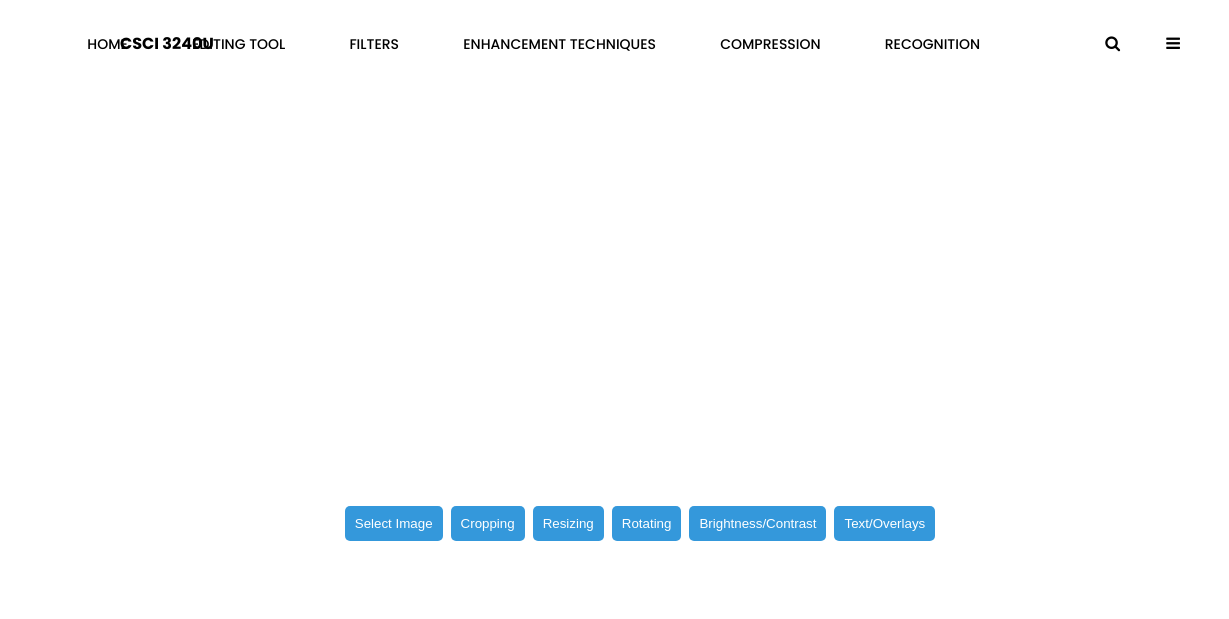
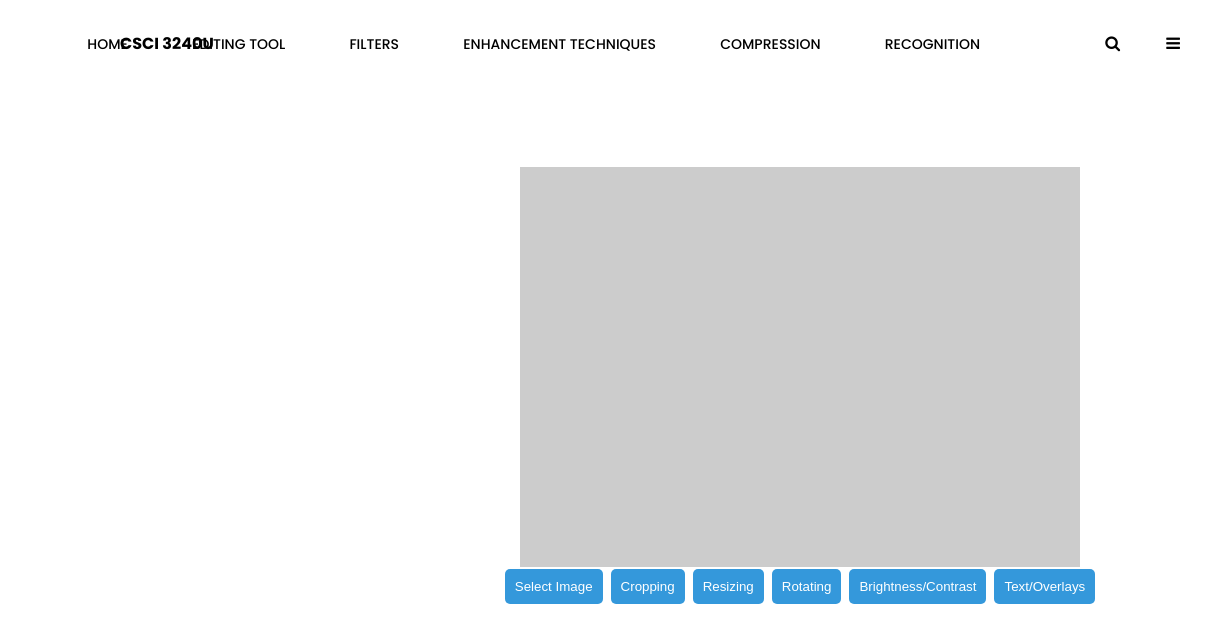
Before and after one commit to MirisanRavindran/Computational-Photography, a plain HTML site: page Image Editing Tool.html in a window 1280 px wide. Shown: the top 619 px of the page, 0-1229 px from the left. Drawn offline with nearby package versions, Linux system fonts and the light colour scheme.

Commit message:
fixed editing tool so images don't appear randomly when inserted

```diff
--- a/Image Editing Tool.html
+++ b/Image Editing Tool.html
@@ -42,8 +42,10 @@
     </div>
   </nav>
 
-  <div class="Image-Location">
-    <img id="selectedImage" style="display: none;" alt="Selected Image">
+  <div class="image-container">
+    <div class="picture">
+      <img id="selectedImage" style="display: none;" alt="Selected Image">
+    </div>
     <div class="button-row">
       <button type="button" id="ins_Image">Select Image</button>
       <button id="crop-button">Cropping</button>
--- a/style.css
+++ b/style.css
@@ -143,25 +143,35 @@ nav ul li a:hover::after {
 }
 
 #ins_Image{
+    display: flex;
+    justify-content: center; /* Horizontally center */
+    align-items: center; /* Vertically center */
 
 }
 #selectedImage {
     position: relative;
-    top: 0; /* Adjust this as needed */
+    top: -20vh; /* Adjust this as needed */
     left: 0; /* Adjust this as needed */
 }
 
 
-.Image-Location{
+.button-row {
     display: flex;
-    justify-content: center; /* Horizontally center */
-    align-items: center; /* Vertically center */
-    margin-top: 32%;
+    position:fixed;
+    top: 70vh;
+    padding: 5px;
 }
 
-.button-row {
-    display: flex;
-    padding: 5px;
+img {
+    max-width: 100%;
+    max-height: 100%;
+    margin: auto;
+}
+
+.picture{
+    height: 95%;
+    position: relative;
+    top: 20vh;
 }
 
 /* Add some styling to the buttons */
@@ -174,3 +184,15 @@ button {
     cursor: pointer;
     margin: 4px;
 }
+
+.image-container {
+    width: 70vh;
+    height: 50vh;
+    left: 65vh;
+    top: 10vh;
+    background-color: #ccc; /* Gray background color */
+    display: flex;
+    justify-content: center;
+    align-items: center;
+    position: relative;
+}
```
